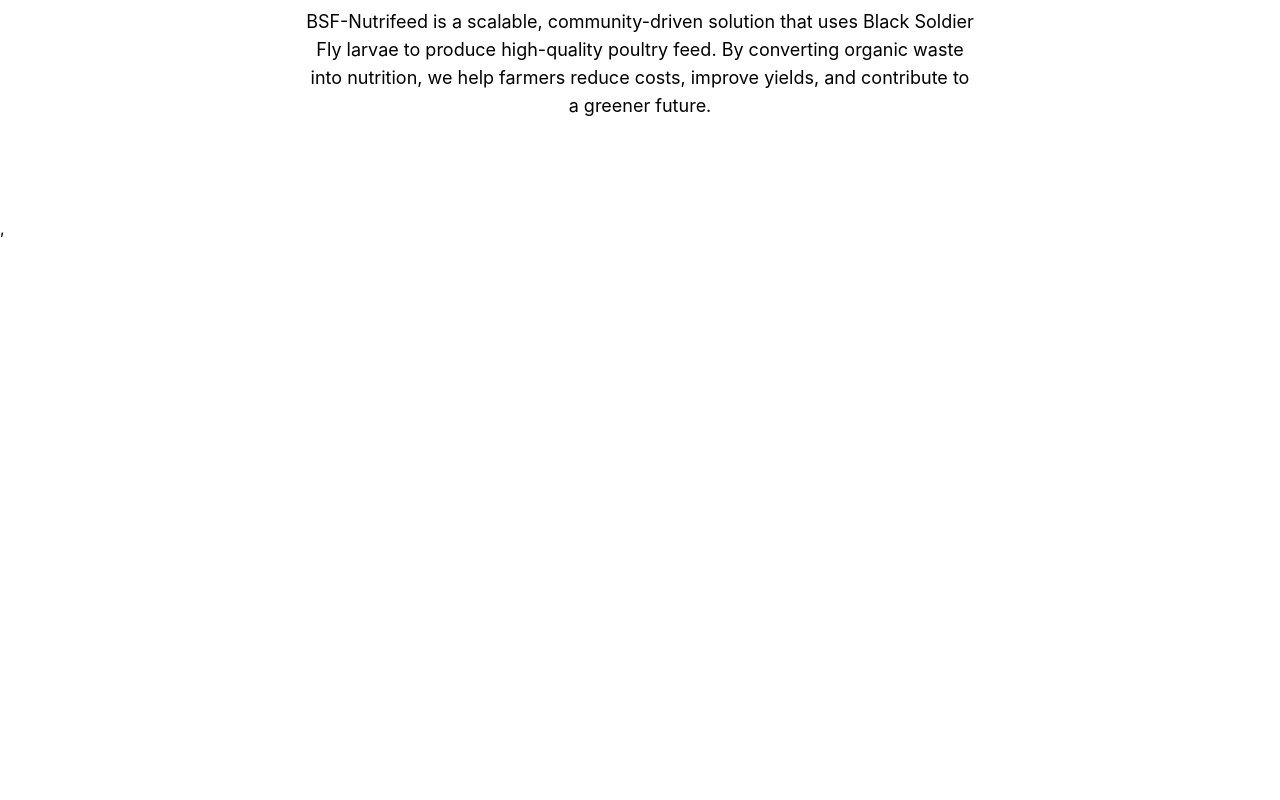
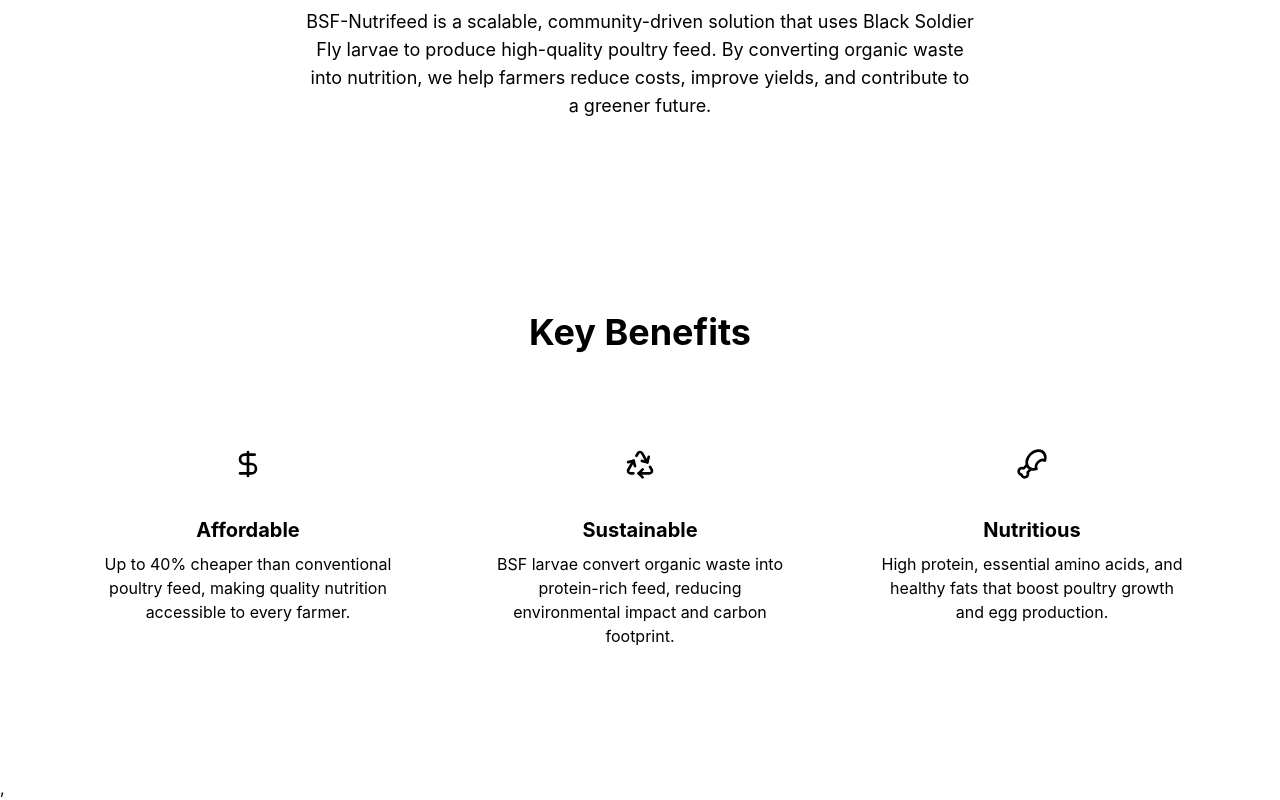
Before and after one commit to Destiny27052005/bsf_nutrifeed, a React (Vite) app: page / in a window 1280 px wide. Shown: the part 780-1580 px from the top of the page. Before the commit the page ends 1020 px from the top, so only its background shows below. Built offline with nearby package versions, Linux system fonts and the light colour scheme.

Commit message:
add Benefits component to Home page

```diff
--- a/src/Pages/Home.jsx
+++ b/src/Pages/Home.jsx
@@ -1,3 +1,4 @@
+import Benefits from "../components/Benefits";
 import HeroSection from "../components/HeroSection";
 import Product from "../components/Product";
 
@@ -6,6 +7,7 @@ function Home() {
         <div>
             <HeroSection />
             <Product />
+            <Benefits />
         </div>
     );
 }
```
